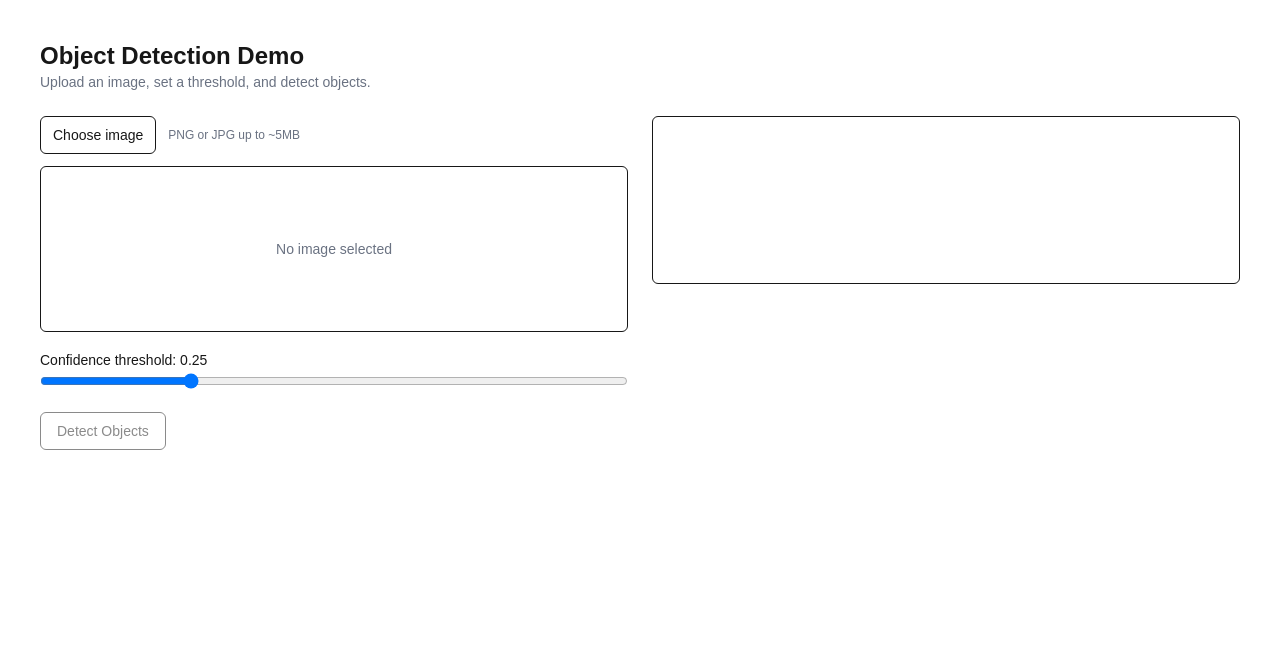
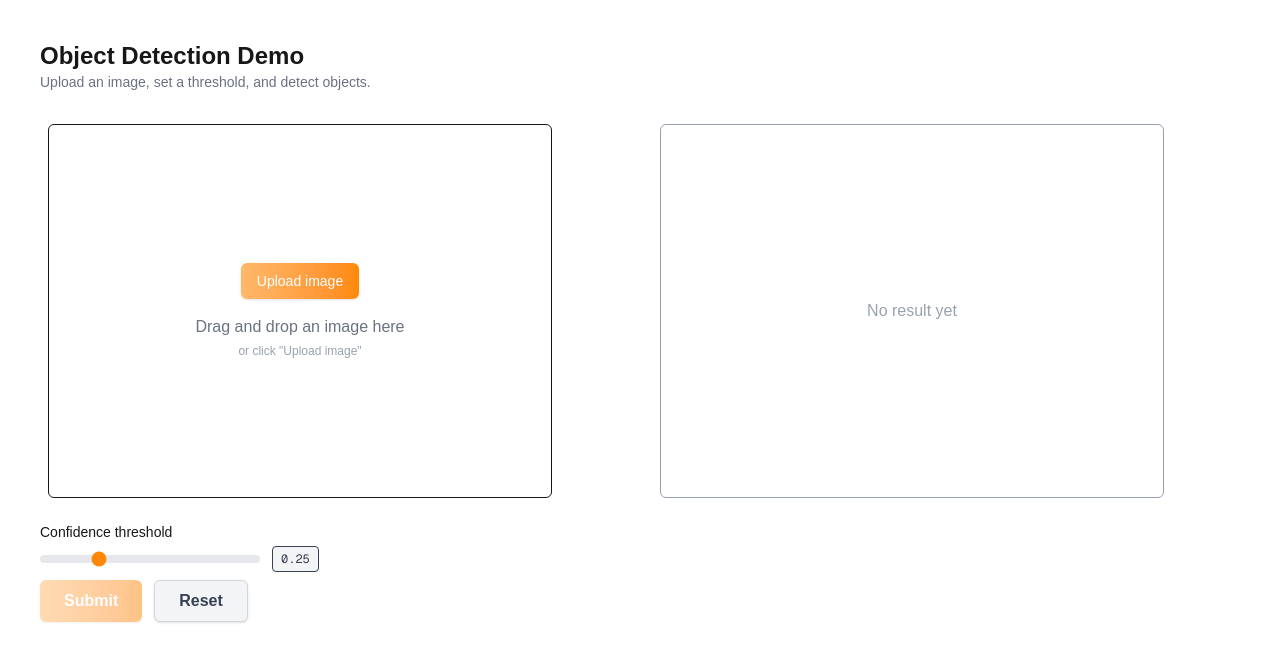
Before and after one commit to alperbingol/ObjectDetect, a Next.js app: page / in a window 1280 px wide. Shown: the top 662 px of the page. Built offline with nearby package versions, Linux system fonts and the light colour scheme.

Commit message:
feat: implement object detection API integration and enhance UI components

```diff
--- /dev/null
+++ b/src/app/api/detect/route.ts
@@ -0,0 +1,43 @@
+import { NextRequest, NextResponse } from "next/server";
+
+export async function POST(req: NextRequest) {
+  const apiKey = process.env.HF_API_KEY;
+  console.log(apiKey)
+    // Log API key presence (do not log the key itself for security)
+    console.log("API key present:", !!apiKey);
+    if (!apiKey) {
+      console.error("Missing Hugging Face API key");
+      return NextResponse.json({ error: "Missing Hugging Face API key" }, { status: 500 });
+    }
+
+  // Parse the incoming form data
+  const formData = await req.formData();
+  const file = formData.get("file");
+  const threshold = formData.get("threshold");
+    console.log("File present:", !!file, "Threshold:", threshold);
+    if (!file || !(file instanceof Blob)) {
+      console.error("No file uploaded or file is not a Blob");
+      return NextResponse.json({ error: "No file uploaded" }, { status: 400 });
+    }
+
+  // Send image as raw body with correct Content-Type
+  let response, result;
+  try {
+    response = await fetch("https://api-inference.huggingface.co/models/facebook/detr-resnet-50", {
+      method: "POST",
+      headers: {
+        Authorization: `Bearer ${apiKey}`,
+        "Content-Type": file.type || "image/jpeg",
+      },
+      body: file,
+    });
+    result = await response.json();
+    console.log("Hugging Face response status:", response.status);
+    console.log("Hugging Face response:", result);
+  } catch (err) {
+    console.error("Error calling Hugging Face API:", err);
+    return NextResponse.json({ error: "Error calling Hugging Face API", details: String(err) }, { status: 500 });
+  }
+
+  return NextResponse.json(result, { status: response.status });
+}
--- a/src/app/page.tsx
+++ b/src/app/page.tsx
@@ -1,5 +1,5 @@
 "use client";
-import { useMemo, useState } from "react";
+import { useEffect, useMemo, useState } from "react";
 import ImageUploader from "@/components/ImageUploader";
 import Controls from "@/components/Controls";
 import DetectionCanvas from "@/components/DetectionCanvas";
@@ -8,15 +8,55 @@ import type { Detection } from "@/types/detection";
 export default function Home() {
   const [file, setFile] = useState<File | null>(null);
   const [threshold, setThreshold] = useState(0.25);
-  // Placeholder state for Phase 1; will be populated by API in Phase 3/4
-  const [detections] = useState<Detection[]>([]);
+  const [detections, setDetections] = useState<Detection[]>([]);
+  const [loading, setLoading] = useState(false);
+  const [error, setError] = useState<string | null>(null);
+  const [resultUrl, setResultUrl] = useState<string | null>(null);
+  const previewUrl = useMemo(() => (file ? URL.createObjectURL(file) : null), [file]);
+  useEffect(() => {
+    return () => {
+      if (previewUrl) URL.revokeObjectURL(previewUrl);
+    };
+  }, [previewUrl]);
 
-  const previewUrl = useMemo(() => (file ? URL.createObjectURL(file) : null), [file]);
+  const handleDetect = async () => {
+    if (!file) return;
+    setLoading(true);
+    setError(null);
+    setDetections([]);
+    try {
+      const formData = new FormData();
+      formData.append("file", file);
+      formData.append("threshold", threshold.toString());
+      const res = await fetch("/api/detect", {
+        method: "POST",
+        body: formData,
+      });
+      if (!res.ok) {
+        throw new Error("Detection failed");
+      }
+      const data = await res.json();
+      if (Array.isArray(data)) {
+        setDetections(data);
+      } else if (data.error) {
+        setError(data.error);
+      } else {
+        setDetections([]);
+      }
+      setResultUrl(previewUrl);
+    } catch (err: any) {
+      setError(err.message || "Detection failed");
+    } finally {
+      setLoading(false);
+    }
+  };
 
-  const handleDetect = () => {
-    // Phase 1: no-op. In Phase 3, this will call /api/detect.
-    alert("Detect clicked. In the next phase, we'll call the API.");
-  };
+  const handleRemoveImage = () => setFile(null);
+  const handleResetThreshold = () => setThreshold(0.25);
+
+  // Shared panel style
+  const panelClass = "rounded-md p-2 bg-white/50 dark:bg-black/30 w-full flex items-center justify-center";
+  const panelBoxStyle = { width: "100%", maxWidth: 520, aspectRatio: "4/3", maxHeight: "60vh" };
 
   return (
     <div className="min-h-screen p-6 sm:p-10">
@@ -24,27 +64,45 @@ export default function Home() {
         <h1 className="text-2xl font-semibold">Object Detection Demo</h1>
         <p className="text-sm text-gray-500">Upload an image, set a threshold, and detect objects.</p>
       </header>
-
       <main className="grid grid-cols-1 md:grid-cols-2 gap-6 items-start">
+        {/* Input panel */}
         <section>
-          <ImageUploader onFileSelected={setFile} previewUrl={previewUrl} />
+          <div className={panelClass} style={panelBoxStyle}>
+            <ImageUploader
+              onFileSelected={setFile}
+              previewUrl={previewUrl}
+              onClear={handleRemoveImage}
+              onError={(msg) => alert(msg)}
+            />
+          </div>
           <div className="mt-4">
             <Controls
               threshold={threshold}
               onThresholdChange={setThreshold}
               onDetect={handleDetect}
+              onReset={handleResetThreshold}
               disabled={!file}
             />
           </div>
         </section>
-
+        {/* Result panel */}
         <section>
-          <DetectionCanvas
-            imageUrl={previewUrl}
-            imageSize={null}
-            detections={detections}
-            threshold={threshold}
-          />
+          <div
+            className={
+              resultUrl
+                ? "rounded-md p-2 bg-white/50 dark:bg-black/30 w-full flex items-center justify-center"
+                : panelClass
+            }
+            style={panelBoxStyle}
+          >
+            {resultUrl ? (
+              <DetectionCanvas imageUrl={resultUrl} detections={detections} />
+            ) : (
+              <div className="flex flex-col items-center justify-center w-full h-full select-none text-gray-400 border rounded-md bg-white/50 dark:bg-black/30">
+                <span>No result yet</span>
+              </div>
+            )}
+          </div>
         </section>
       </main>
     </div>
--- a/src/components/Controls.tsx
+++ b/src/components/Controls.tsx
@@ -5,15 +5,17 @@ type Props = {
   threshold: number; // 0..1
   onThresholdChange: (v: number) => void;
   onDetect: () => void;
+  onReset?: () => void;
   disabled?: boolean;
 };
 
-export default function Controls({ threshold, onThresholdChange, onDetect, disabled }: Props) {
+export default function Controls({ threshold, onThresholdChange, onDetect, onReset, disabled }: Props) {
   const id = useId();
   return (
     <div className="w-full space-y-4">
-      <div>
-        <label htmlFor={id} className="text-sm font-medium">Confidence threshold: {threshold.toFixed(2)}</label>
+      <div className="mb-2">
+        <label htmlFor={id} className="block text-sm font-medium mb-1">Confidence threshold</label>
+        <div className="flex items-center gap-3">
           <input
             id={id}
             type="range"
@@ -22,17 +24,29 @@ export default function Controls({ threshold, onThresholdChange, onDetect, disab
             step={0.01}
             value={threshold}
             onChange={(e) => onThresholdChange(parseFloat(e.target.value))}
-          className="w-full"
+            className="w-full accent-orange-400 h-2 rounded-lg appearance-none bg-gray-200"
+            style={{ maxWidth: 220 }}
           />
+          <span className="text-xs font-mono px-2 py-1 rounded bg-gray-100 border text-gray-700">{threshold.toFixed(2)}</span>
         </div>
+      </div>
+      <div className="flex gap-3 mt-2">
         <button
           type="button"
           disabled={disabled}
           onClick={onDetect}
-        className="rounded-md border px-4 py-2 text-sm font-medium disabled:opacity-50 disabled:cursor-not-allowed hover:bg-gray-50 dark:hover:bg-gray-900"
+          className="rounded-md px-6 py-2 text-base font-semibold bg-gradient-to-r from-orange-300 to-orange-400 text-white shadow disabled:opacity-50 disabled:cursor-not-allowed hover:from-orange-400 hover:to-orange-500 transition"
         >
-        Detect Objects
+          Submit
         </button>
+        <button
+          type="button"
+          onClick={onReset}
+          className="rounded-md px-6 py-2 text-base font-semibold bg-gray-100 text-gray-700 border border-gray-300 shadow hover:bg-gray-200 transition"
+        >
+          Reset
+        </button>
+      </div>
     </div>
   );
 }
--- a/src/components/DetectionCanvas.tsx
+++ b/src/components/DetectionCanvas.tsx
@@ -4,74 +4,67 @@ import type { Detection } from "@/types/detection";
 
 type Props = {
   imageUrl?: string | null;
-  imageSize?: { width: number; height: number } | null; // original image dims
-  detections: Detection[];
-  threshold: number; // 0..1
+  detections?: any[];
 };
 
-export default function DetectionCanvas({ imageUrl, imageSize, detections, threshold }: Props) {
-  const canvasRef = useRef<HTMLCanvasElement | null>(null);
-
-  useEffect(() => {
-    const canvas = canvasRef.current;
-    if (!canvas || !imageUrl) return;
-
-    const ctx = canvas.getContext("2d");
-    if (!ctx) return;
-
-    const img = new Image();
-    img.onload = () => {
-      // Fit canvas to displayed size (CSS will limit height)
-      const containerMaxH = 360; // keep similar size to preview
-      const scale = Math.min(1, containerMaxH / img.height);
-      const dispW = Math.round(img.width * scale);
-      const dispH = Math.round(img.height * scale);
-
-      canvas.width = dispW;
-      canvas.height = dispH;
-
-      // draw image
-      ctx.clearRect(0, 0, dispW, dispH);
-      ctx.drawImage(img, 0, 0, dispW, dispH);
-
-      // scale detections from original size to display size
-      const baseW = imageSize?.width ?? img.width;
-      const baseH = imageSize?.height ?? img.height;
-      const sx = dispW / baseW;
-      const sy = dispH / baseH;
-
-      ctx.lineWidth = 2;
-      ctx.font = "12px ui-sans-serif, system-ui";
-
-      detections
-        .filter((d) => d.score >= threshold)
-        .forEach((d) => {
-          const x = Math.round(d.box.x * sx);
-          const y = Math.round(d.box.y * sy);
-          const w = Math.round(d.box.w * sx);
-          const h = Math.round(d.box.h * sy);
-
-          ctx.strokeStyle = "#ef4444"; // red-500
-          ctx.fillStyle = "rgba(239,68,68,0.15)";
-          ctx.strokeRect(x, y, w, h);
-          ctx.fillRect(x, y, w, h);
-
-          // label background
-          const label = `${d.label} ${d.score.toFixed(2)}`;
-          const textW = ctx.measureText(label).width + 6;
-          const textH = 16;
-          ctx.fillStyle = "#ef4444";
-          ctx.fillRect(x, Math.max(0, y - textH), textW, textH);
-          ctx.fillStyle = "#ffffff";
-          ctx.fillText(label, x + 3, Math.max(10, y - 4));
-        });
-    };
-    img.src = imageUrl;
-  }, [imageUrl, detections, threshold, imageSize]);
-
+export default function DetectionCanvas({ imageUrl, detections }: Props) {
   return (
-    <div className="border rounded-md p-2 bg-white/50 dark:bg-black/30">
-      <canvas ref={canvasRef} className="max-h-[360px] w-auto block mx-auto" />
+    <div className="w-full h-full flex items-center justify-center">
+      <div className={`relative w-full h-full max-w-[520px] max-h-[60vh] ${
+        imageUrl
+          ? "bg-transparent"
+          : "border rounded-md bg-white/50 dark:bg-black/30 flex items-center justify-center"
+      }`}>
+        {imageUrl ? (
+          <div className="relative w-full h-full">
+            <img
+              src={imageUrl}
+              alt="result preview"
+              className="max-h-full max-w-full object-contain rounded-md border-2 border-gray-300 dark:border-gray-600 shadow-sm"
+              style={{ boxShadow: "0 2px 8px rgba(0,0,0,0.08)" }}
+            />
+            {/* Draw bounding boxes if detections exist */}
+            {Array.isArray(detections) && detections.length > 0 && (
+              <div className="absolute inset-0 pointer-events-none">
+                {detections.map((det, i) => {
+                  const box = det.box || det.bbox || det.bounding_box;
+                  const label = det.label || det.class || det.name;
+                  const score = det.score || det.confidence;
+                  if (!box) return null;
+                  // Support both [x, y, w, h] and {x, y, w, h}
+                  let x, y, w, h;
+                  if (Array.isArray(box)) {
+                    [x, y, w, h] = box;
+                  } else {
+                    ({ x, y, w, h } = box);
+                  }
+                  return (
+                    <div
+                      key={i}
+                      className="absolute border-2 border-red-500 rounded"
+                      style={{
+                        left: x,
+                        top: y,
+                        width: w,
+                        height: h,
+                        pointerEvents: "none",
+                      }}
+                    >
+                      <div className="absolute -top-6 left-0 bg-red-500 text-white text-xs px-2 py-0.5 rounded shadow">
+                        {label} {score !== undefined ? (score * 100).toFixed(1) + "%" : ""}
+                      </div>
+                    </div>
+                  );
+                })}
+              </div>
+            )}
+          </div>
+        ) : (
+          <div className="flex flex-col items-center justify-center w-full h-full select-none text-gray-400">
+            <span>No image</span>
+          </div>
+        )}
+      </div>
     </div>
   );
 }
--- a/src/components/ImageUploader.tsx
+++ b/src/components/ImageUploader.tsx
@@ -1,51 +1,106 @@
 "use client";
-import { useRef } from "react";
+import { useCallback, useRef, useState } from "react";
 
 type Props = {
   onFileSelected: (file: File) => void;
   previewUrl?: string | null;
+  onClear?: () => void;
+  onError?: (msg: string) => void;
+  maxSizeMb?: number;
 };
 
-export default function ImageUploader({ onFileSelected, previewUrl }: Props) {
+type FitMode = "contain" | "cover" | "auto";
+
+export default function ImageUploader({ onFileSelected, previewUrl, onClear, onError, maxSizeMb = 5 }: Props) {
   const inputRef = useRef<HTMLInputElement | null>(null);
+  const [isDragOver, setDragOver] = useState(false);
+
+  // Accept any image type for input and drag-and-drop
+  const ACCEPT = "image/*";
+
+  const validateAndSend = useCallback(
+    (file: File) => {
+      // Only check size, let browser filter type for input, but check for drag-and-drop
+      if (!file.type.startsWith("image/")) {
+        onError?.("Only image files are supported.");
+        return;
+      }
+      const maxBytes = maxSizeMb * 1024 * 1024;
+      if (file.size > maxBytes) {
+        onError?.(`File is too large. Max ${maxSizeMb}MB.`);
+        return;
+      }
+      onFileSelected(file);
+    },
+    [onFileSelected, onError, maxSizeMb]
+  );
+
+  const onInputChange = (e: React.ChangeEvent<HTMLInputElement>) => {
+    const f = e.target.files?.[0];
+    if (f) validateAndSend(f);
+  };
+
+  const onDrop = (e: React.DragEvent<HTMLDivElement>) => {
+    e.preventDefault();
+    setDragOver(false);
+    const f = e.dataTransfer.files?.[0];
+    if (f) validateAndSend(f);
+  };
 
   return (
-    <div className="w-full">
-      <div className="flex items-center gap-3 mb-3">
-        <button
-          type="button"
-          className="rounded-md border px-3 py-2 text-sm hover:bg-gray-50 dark:hover:bg-gray-900"
-          onClick={() => inputRef.current?.click()}
-        >
-          Choose image
-        </button>
-        <span className="text-xs text-gray-500">
-          PNG or JPG up to ~5MB
-        </span>
-      </div>
-
+    <div className="w-full h-full flex items-center justify-center">
       <input
         ref={inputRef}
         type="file"
-        accept="image/*"
+        accept={ACCEPT}
         className="hidden"
-        onChange={(e) => {
-          const f = e.target.files?.[0];
-          if (f) onFileSelected(f);
+        onChange={onInputChange}
+      />
+      <div
+        onDragOver={(e) => {
+          e.preventDefault();
+          setDragOver(true);
         }}
-      />
-
-      <div className="border rounded-md p-2 bg-white/50 dark:bg-black/30">
+        onDragLeave={() => setDragOver(false)}
+        onDrop={onDrop}
+        className={`relative w-full h-full max-w-[520px] max-h-[60vh] ${
+          previewUrl
+            ? "bg-transparent"
+            : "border rounded-md bg-white/50 dark:bg-black/30 flex items-center justify-center transition-all duration-150"
+        } ${isDragOver ? "ring-2 ring-blue-500" : ""}`}
+      >
         {previewUrl ? (
-          // eslint-disable-next-line @next/next/no-img-element
-          <img
-            src={previewUrl}
-            alt="preview"
-            className="max-h-[360px] w-auto object-contain mx-auto"
-          />
+          <div className="relative w-full h-full flex items-center justify-center">
+            {/* Remove button */}
+            {onClear && (
+              <button
+                type="button"
+                onClick={onClear}
+                aria-label="Remove image"
+                className="absolute top-2 right-2 z-10 rounded-full bg-white/90 dark:bg-black/70 border shadow p-1 text-base hover:bg-gray-200 dark:hover:bg-gray-800"
+                style={{ width: 28, height: 28, display: "flex", alignItems: "center", justifyContent: "center" }}
+              >
+                <span style={{ fontWeight: 700, fontSize: 18, lineHeight: 1 }}>✕</span>
+              </button>
+            )}
+            {/* eslint-disable-next-line @next/next/no-img-element */}
+            <img
+              src={previewUrl}
+              alt="Preview"
+              className="w-full h-full object-contain rounded-md border-2 border-gray-300 dark:border-gray-600 shadow-sm"
+            />
+          </div>
         ) : (
-          <div className="text-center text-sm text-gray-500 py-16">
-            No image selected
+          <div className="flex flex-col items-center justify-center w-full h-full select-none">
+            <button
+              type="button"
+              className="rounded-md px-4 py-2 text-sm font-medium bg-gradient-to-r from-orange-300 to-orange-400 text-white shadow hover:from-orange-400 hover:to-orange-500 transition mb-4"
+              onClick={() => inputRef.current?.click()}
+            >
+              Upload image
+            </button>
+            <p className="mb-1 text-gray-500">Drag and drop an image here</p>
+            <p className="text-xs text-gray-400">or click "Upload image"</p>
           </div>
         )}
       </div>
```
Lines whose indentation alone changed are shown as unchanged.
